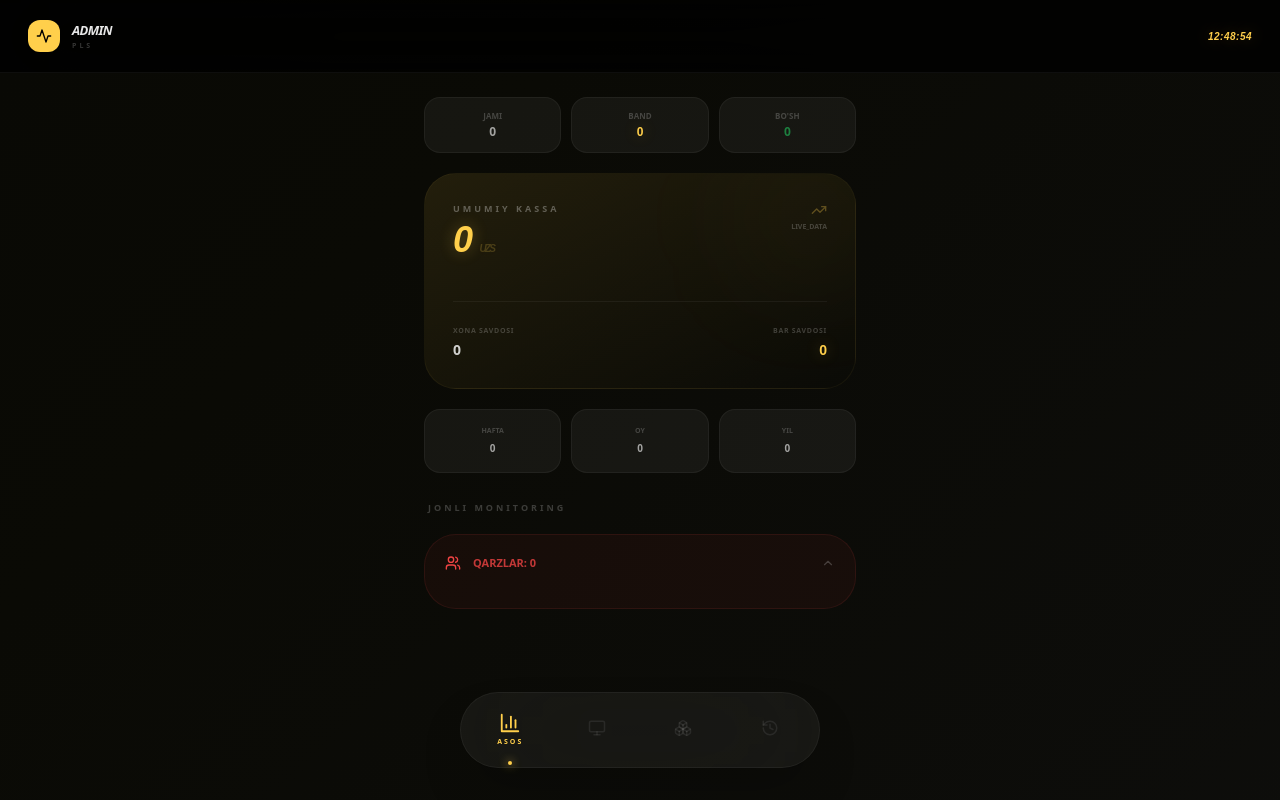
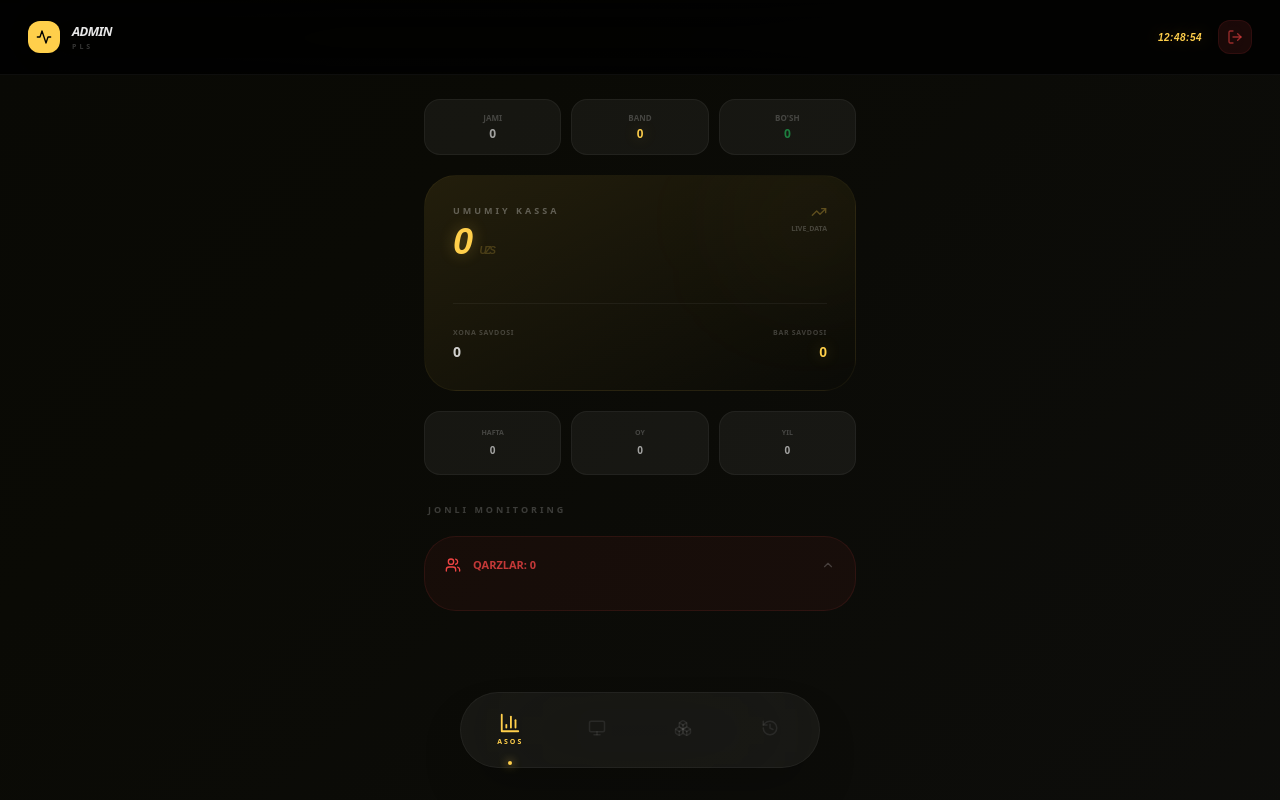
Before and after one commit to bespobobo-ctrl/PLS, a React (Vite) app: page / in a window 1280 px wide. Both pictures are taken after a click on the button "TIZIMGA KIRISH". Built offline with nearby package versions, Linux system fonts and the light colour scheme.

Commit message:
feat: Restore Logout Button v87

```diff
--- a/src/App.jsx
+++ b/src/App.jsx
@@ -5,7 +5,7 @@ import {
     Monitor, ArrowRight, Lock, Unlock, Clock, CreditCard, Users,
     BarChart3, ShoppingCart, Database, Zap, PieChart, AlertTriangle,
     Package, TrendingUp, History, UserCheck, ShieldCheck, Briefcase, Phone, UserPlus, Key, Edit3, Calendar, Play, Square, UserMinus,
-    PauseCircle, Coffee, CheckCircle2, ChevronDown, ChevronUp, Wallet, TrendingDown, ArrowUpRight, BarChart, Boxes, LayoutGrid, Eye, EyeOff, ExternalLink, ListChecks, Info, ChevronLeft, Layout as LayoutIcon, Receipt
+    PauseCircle, Coffee, CheckCircle2, ChevronDown, ChevronUp, Wallet, TrendingDown, ArrowUpRight, BarChart, Boxes, LayoutGrid, Eye, EyeOff, ExternalLink, ListChecks, Info, ChevronLeft, Layout as LayoutIcon, Receipt, LogOut
 } from 'lucide-react';
 
 const getInitialState = (key, defaultValue) => {
@@ -124,6 +124,15 @@ const App = () => {
 
         setRooms(prev => (prev || []).map(r => r.id === checkoutRoom?.id ? { ...r, isBusy: false, startTime: null, items: [] } : r));
         setCheckoutRoom(null); setFinalStats(null); setPaidAmount(''); setDebtUser({ name: '', phone: '' });
+    };
+
+    const handleLogout = () => {
+        if (window.confirm('Tizimdan chiqishni xohlaysizmi?')) {
+            setView('login');
+            setUsername('');
+            localStorage.setItem('view', 'login');
+            localStorage.setItem('username', '');
+        }
     };
 
     const renderClubAsosiy = () => (
@@ -272,7 +281,10 @@ const App = () => {
                     <motion.div initial={{ opacity: 0 }} animate={{ opacity: 1 }}>
                         <header className='px-7 py-5 flex justify-between items-center bg-black/80 backdrop-blur-2xl border-b border-white/5 sticky top-0 z-50'>
                             <div className='flex items-center gap-3'><div className='w-8 h-8 rounded-xl bg-[#ffcf4b] flex items-center justify-center shadow-md'><Activity size={16} className='text-black' /></div><div><h2 className='text-[13px] font-black italic uppercase tracking-tighter text-white/90'>{currentAdminData?.name}</h2><p className='text-[7px] opacity-20 uppercase font-black tracking-[3px]'>{currentAdminData?.club}</p></div></div>
-                            <p className='text-[10px] font-black gold-text tabular-nums italic tracking-wider'>{new Date(now).toLocaleTimeString([], { hour: '2-digit', minute: '2-digit', second: '2-digit', hour12: false })}</p>
+                            <div className='flex items-center gap-4'>
+                                <p className='text-[10px] font-black gold-text tabular-nums italic tracking-wider'>{new Date(now).toLocaleTimeString([], { hour: '2-digit', minute: '2-digit', second: '2-digit', hour12: false })}</p>
+                                <button onClick={handleLogout} className='p-2 bg-red-500/10 text-red-500/60 rounded-xl active:scale-90 transition-all border border-red-500/10'><LogOut size={16} /></button>
+                            </div>
                         </header>
                         <main className='max-w-[480px] mx-auto'>{activeTab === 'asosiy' ? renderClubAsosiy() : activeTab === 'bar' ? renderClubBar() : activeTab === 'history' ? renderClubHistory() : renderClubXarita()}</main>
                     </motion.div>
```
Also changed, not shown: 1 other file (tests, documents, lock files or other folders).
